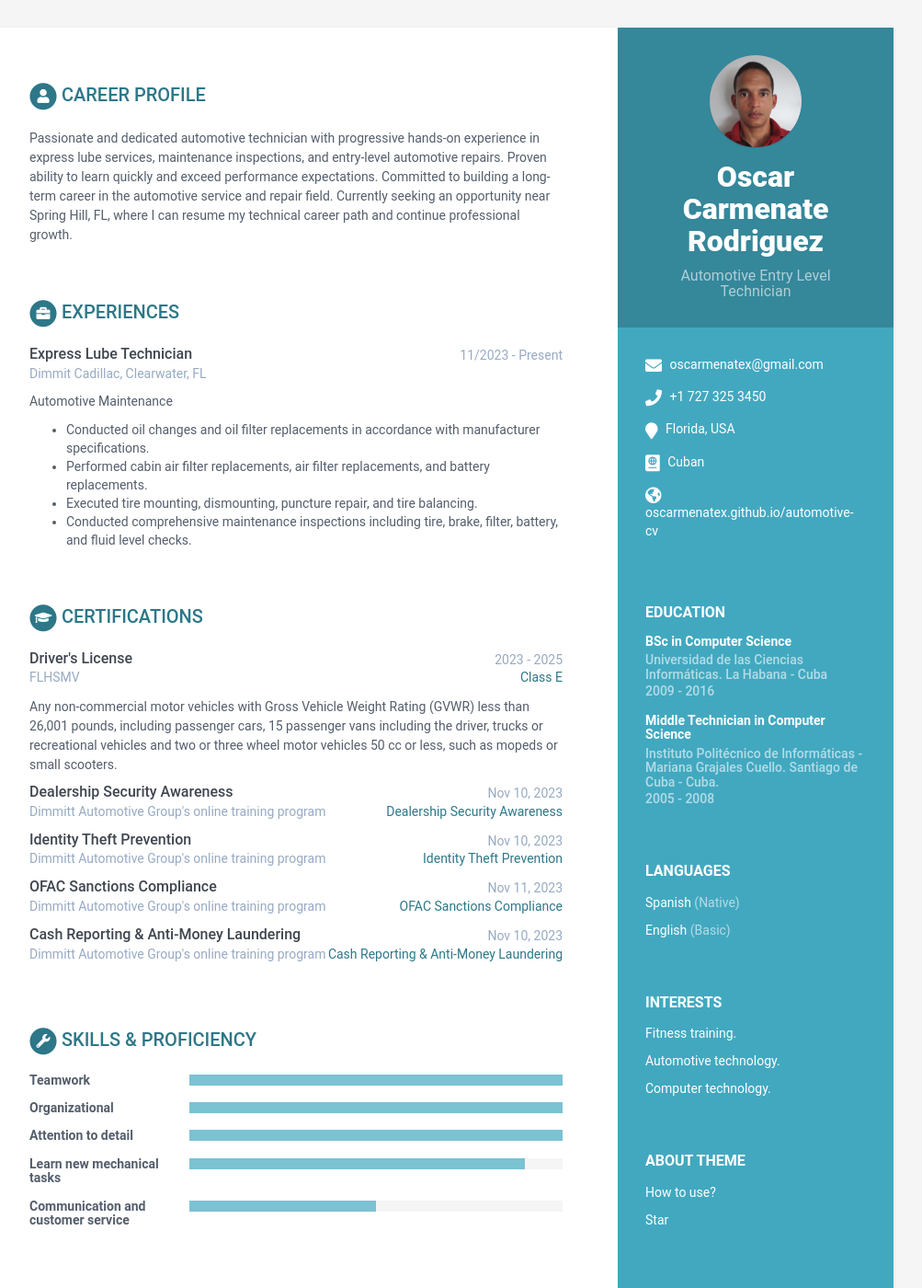
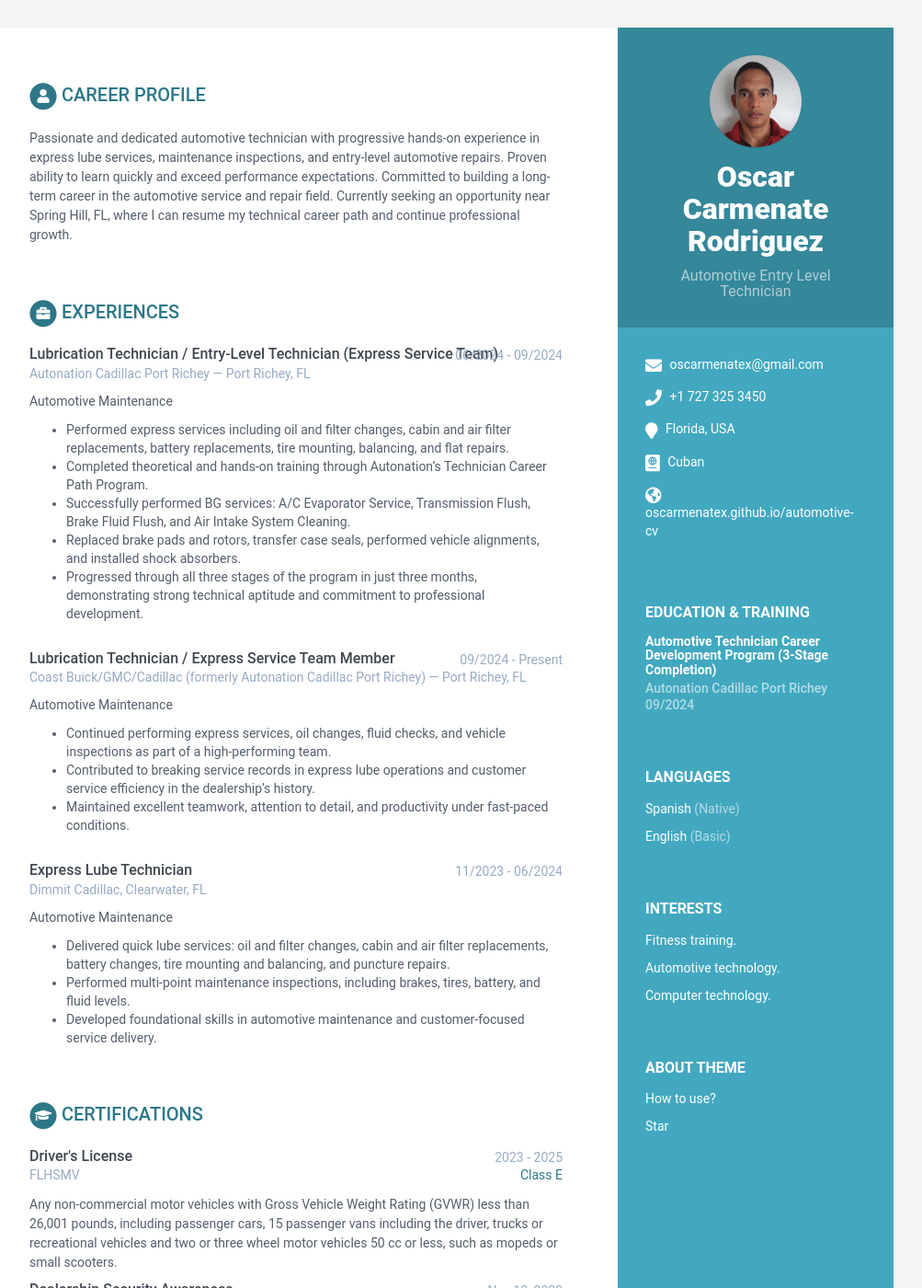
Before and after one commit to oscarmenatex/automotive-cv, a Jekyll site: the page built from index.html, in a window 1280 px wide and 1400 px high. Shown: the whole window at 92% size, without its empty margins (168-1171 px from the left). Built offline with Jekyll 4.4.1, drawn with Linux system fonts in a browser that asks for light colours; some of the changed text lies outside the part shown.

Commit message:
continuacion

```diff
--- a/_data/data.yml
+++ b/_data/data.yml
@@ -64,44 +64,52 @@ career-profile:
           growth.
 
 education:
-    title: Education
+    title: Education & Training
     info:
-      - degree: BSc in  Computer Science
-        university: Universidad de las Ciencias Informáticas. La Habana - Cuba
-        time: 2009 - 2016
+      - degree: Automotive Technician Career Development Program (3-Stage Completion)
+        university: Autonation Cadillac Port Richey
+        time: 09/2024
         details: |
-          Describe your study here lorem ipsum dolor sit amet, consectetuer
-          adipiscing elit. Aenean commodo ligula eget dolor. Aenean massa. Cum
-          sociis natoque penatibus et magnis dis parturient montes, nascetur
-          ridiculus mus. Donec quam felis, ultricies nec, pellentesque eu,
-          pretium quis, sem.
-            - Bullet point
-            - Bullet point
-      - degree: Middle Technician in Computer Science
-        university: Instituto Politécnico de Informáticas - Mariana Grajales Cuello. Santiago de Cuba - Cuba.
-        time: 2005 - 2008
-        details: |
-          Describe your study here lorem ipsum dolor sit amet, consectetuer
-          adipiscing elit. Aenean commodo ligula eget dolor. Aenean massa. Cum
-          sociis natoque penatibus et magnis dis parturient montes, nascetur
-          ridiculus mus. Donec quam felis, ultricies nec, pellentesque eu,
-          pretium quis, sem.
-            - Bullet point
-            - Bullet point
+          Focused on preventive maintenance, BG services, brake and suspension repairs, and alignment procedures.
 
 experiences:
     title: Experiences
     info:
+      - role: Lubrication Technician / Entry-Level Technician (Express Service Team)
+        time: 06/2024 - 09/2024
+        company: Autonation Cadillac Port Richey — Port Richey, FL
+        details: |
+           Automotive Maintenance
+            - Performed express services including oil and filter changes, cabin and
+              air filter replacements, battery replacements, tire mounting, balancing, and flat repairs.
+            - Completed theoretical and hands-on training through Autonation's Technician Career Path Program.
+            - Successfully performed BG services: A/C Evaporator Service, Transmission Flush,
+              Brake Fluid Flush, and Air Intake System Cleaning.
+            - Replaced brake pads and rotors, transfer case seals, performed vehicle alignments, and installed shock absorbers.
+            - Progressed through all three stages of the program in just three months, demonstrating strong technical
+              aptitude and commitment to professional development.
+
+      - role: Lubrication Technician / Express Service Team Member
+        time: 09/2024 - Present
+        company: Coast Buick/GMC/Cadillac  (formerly Autonation Cadillac Port Richey) — Port Richey, FL
+        details: |
+           Automotive Maintenance
+            - Continued performing express services, oil changes, fluid checks, and vehicle
+              inspections as part of a high-performing team.
+            - Contributed to breaking service records in express lube operations and customer
+              service efficiency in the dealership's history.
+            - Maintained excellent teamwork, attention to detail, and productivity under
+              fast-paced conditions.
+
       - role: Express Lube Technician
-        time: 11/2023 - Present
+        time: 11/2023 - 06/2024
         company: Dimmit Cadillac, Clearwater, FL
         details: |
            Automotive Maintenance
-            - Conducted oil changes and oil filter replacements in accordance
-             with manufacturer specifications.
-            - Performed cabin air filter replacements, air filter replacements, and battery replacements.
-            - Executed tire mounting, dismounting, puncture repair, and tire balancing.
-            - Conducted comprehensive maintenance inspections including tire, brake, filter, battery, and fluid level checks.
+            - Delivered quick lube services: oil and filter changes, cabin and air filter replacements,
+              battery changes, tire mounting and balancing, and puncture repairs.
+            - Performed multi-point maintenance inspections, including brakes, tires, battery, and fluid levels.
+            - Developed foundational skills in automotive maintenance and customer-focused service delivery.
 
 certifications:
       title: Certifications
@@ -218,16 +226,22 @@ skills:
     title: Skills &amp; Proficiency
 
     toolset:
-      - name: Teamwork
+      - name: Commitment to Learning and Career Growth
         level: 100%
-      - name: Organizational
+      - name: Express Lube Services
         level: 100%
-      - name: Attention to detail
+      - name: Teamwork & Fast-Paced Service
         level: 100%
-      - name: Learn new mechanical tasks
+      - name: Automotive Maintenance Inspections
         level: 90%
-      - name: Communication and customer service
-        level: 50%
+      - name: Tire Mounting, Balancing & Repairs
+        level: 100%
+      - name: Brake Pad & Rotor Replacement
+        level: 70%
+      - name: BG Service Procedures
+        level: 70%
+      - name: Vehicle Alignments
+        level: 70%
 
 footer: >
     Designed with <i class="fas fa-heart"></i> by <a href="http://themes.3rdwavemedia.com" target="_blank" rel="nofollow">Xiaoying Riley</a>
```
